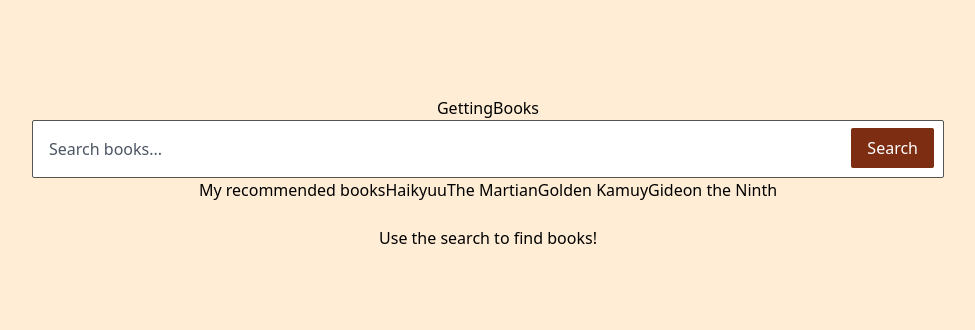
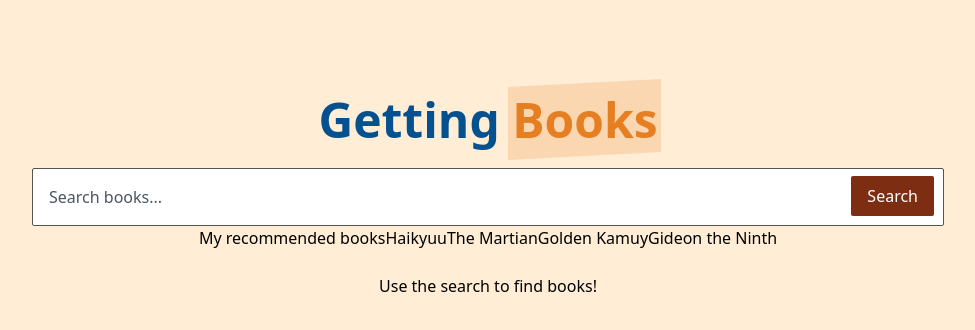
Before and after one commit to jenkens-dev/giving-data-google-books, a Next.js app: page / in a window 1280 px wide. Shown: the top 330 px of the page, without its empty margins (152-1127 px from the left). Built offline with nearby package versions, Linux system fonts and the light colour scheme.

Commit message:
updated h1 styling, and added tailwind jit mode to use arbitrary values

```diff
--- a/pages/index.tsx
+++ b/pages/index.tsx
@@ -55,7 +55,16 @@ export default function Home() {
         <link rel="icon" href="/favicon.ico" />
       </Head>
       <main className="flex min-h-screen flex-col items-center py-24 px-8">
-        <h1>GettingBooks</h1>
+        <h1 className="font-bold text-5xl mb-6 text-[#03518f]">
+          Getting{" "}
+          <span className="relative">
+            <span
+              className="block absolute -inset-1 -skew-y-3 bg-[#e67e2233]"
+              aria-hidden="true"
+            ></span>
+            <span className="relative text-[#e67e22]">Books</span>
+          </span>
+        </h1>
         <SearchBar
           isSubmitting={isSubmitting}
           handleSearchSubmit={handleSearchSubmit}
```
Also changed, not shown: tailwind.config.js (+8 -7 lines).
